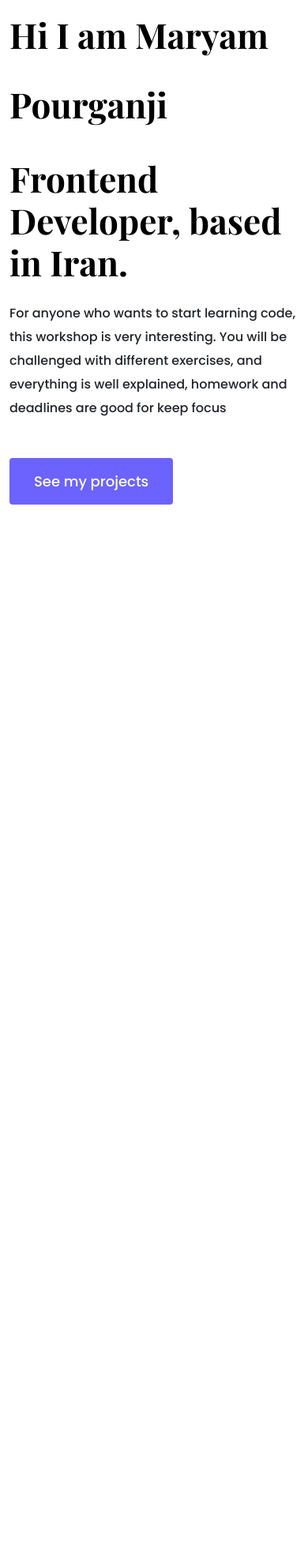
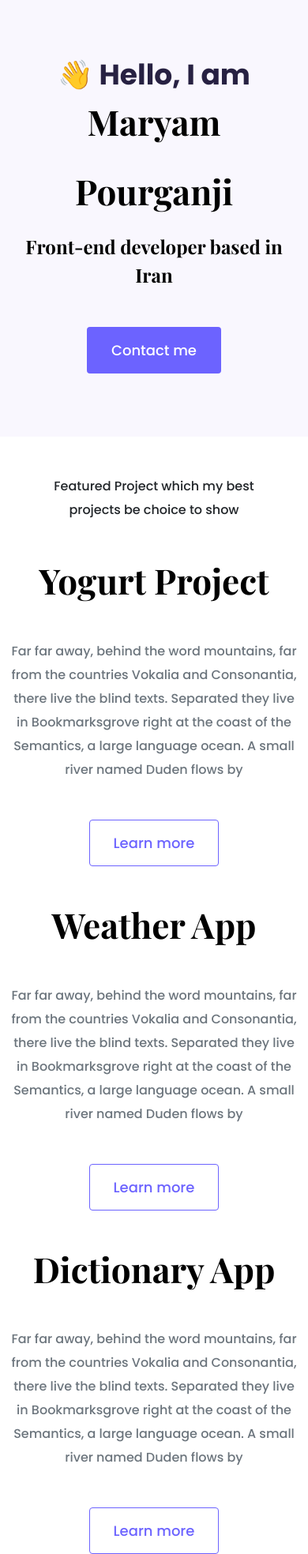
Before and after one commit to MaryPG21/sheCodes-Portfolio-Homepage-content, a plain HTML site: page about.html in a window 390 px wide. Shown: the whole page at 79% size. Before the commit the page ends 844 px from the top, so only its background shows below. Drawn offline with nearby package versions, Linux system fonts and the light colour scheme.

Commit message:
Update about.html

```diff
--- a/about.html
+++ b/about.html
@@ -30,23 +30,67 @@
     ></script>
   </head>
   <body>
-    <div class="content-container container">
-      <div class="row">
-        <div class="col-lg-6">
-          <div class="content">
-            <h1 class="mb-4">Hi I am Maryam Pourganji</h1>
-            <h2 class="mb-4">Frontend Developer, based in Iran.</h2>
-            <p class="mb-5">
-              For anyone who wants to start learning code, this workshop is very
-              interesting. You will be challenged with different exercises, and
-              everything is well explained, homework and deadlines are good for
-              keep focus
+    <div class="hero">
+      <p>👋 Hello, I am</p>
+      <h1>Maryam Pourganji</h1>
+      <h2 class="mb-5">Front-end developer based in Iran</h2>
+      <div>
+        <a href="#" class="btn btn-branding">Contact me</a>
+      </div>
+    </div>
+    <p class="text-center m-5">
+      Featured Project which my best projects be choice to show
+    </p>
+    <div class="container">
+      <div class="row mb-5">
+        <div class="col d-none d-lg-block">
+          <img src="images/yogurt.png" class="img-fluid" alt="" />
+        </div>
+        <div class="col">
+          <div class="project-desciption">
+            <h2 class="mb-5">Yogurt Project</h2>
+            <p class="mb-5 text-muted">
+              Far far away, behind the word mountains, far from the countries
+              Vokalia and Consonantia, there live the blind texts. Separated
+              they live in Bookmarksgrove right at the coast of the Semantics, a
+              large language ocean. A small river named Duden flows by
             </p>
-            <a href="" class="btn btn-branding">See my projects</a>
+            <a href="" class="btn btn-branding-outline"> Learn more </a>
           </div>
         </div>
-        <div class="col-lg-6">
-          <img src="images/patricia.png" alt="" class="img-fluid" />
+      </div>
+      <div class="row mb-5">
+        <div class="col">
+          <div class="project-desciption">
+            <h2 class="mb-5">Weather App</h2>
+            <p class="mb-5 text-muted">
+              Far far away, behind the word mountains, far from the countries
+              Vokalia and Consonantia, there live the blind texts. Separated
+              they live in Bookmarksgrove right at the coast of the Semantics, a
+              large language ocean. A small river named Duden flows by
+            </p>
+            <a href="" class="btn btn-branding-outline"> Learn more </a>
+          </div>
+        </div>
+        <div class="col d-none d-lg-block">
+          <img src="images/weather.png" class="img-fluid" alt="" />
+        </div>
+      </div>
+      <div class="row">
+        <div class="col d-none d-lg-block">
+          <img src="images/dictionary.png" class="img-fluid" alt="" />
+        </div>
+        <div class="col">
+          <div class="project-desciption">
+            <h2 class="mb-5">Dictionary App</h2>
+            <p class="mb-5 text-muted">
+              Far far away, behind the word mountains, far from the countries
+              Vokalia and Consonantia, there live the blind texts. Separated
+              they live in Bookmarksgrove right at the coast of the Semantics, a
+              large language ocean. A small river named Duden flows by
+            </p>
+            <a href="" class="btn btn-branding-outline"> Learn more </a>
+          </div>
         </div>
       </div>
     </div>
```
